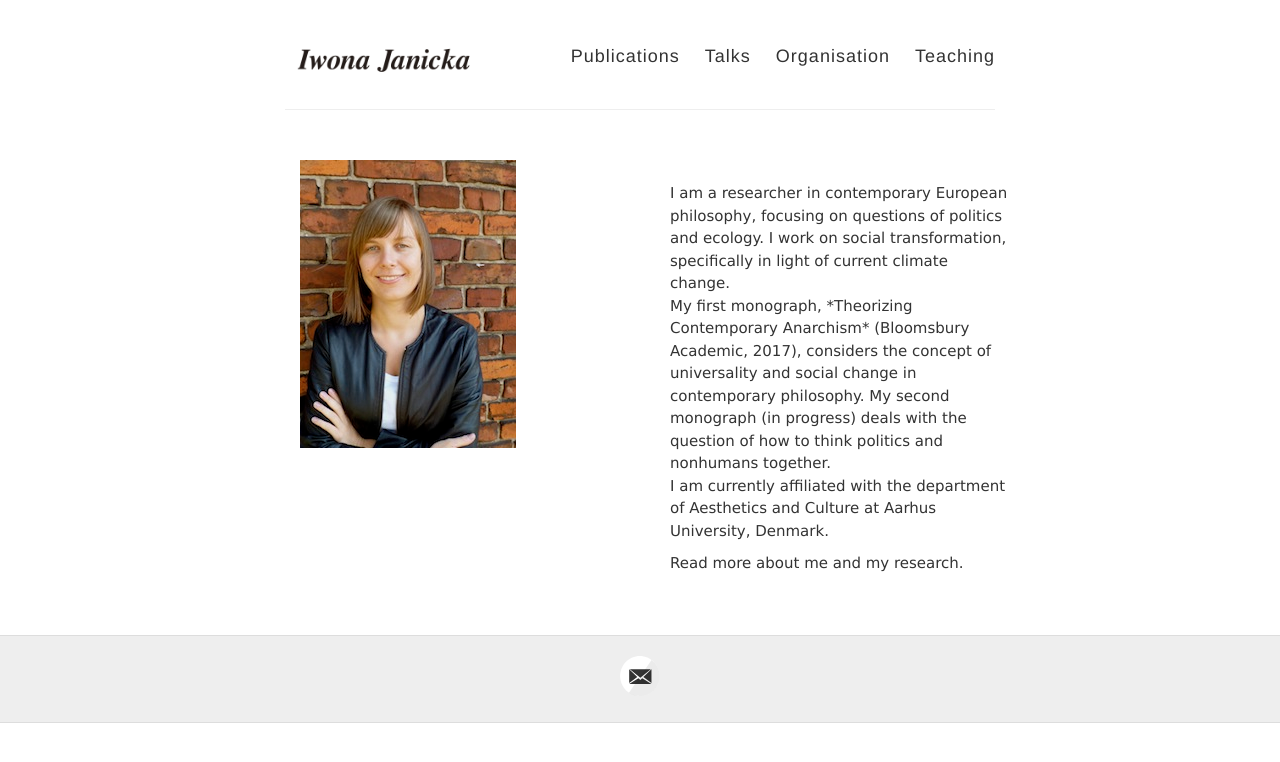
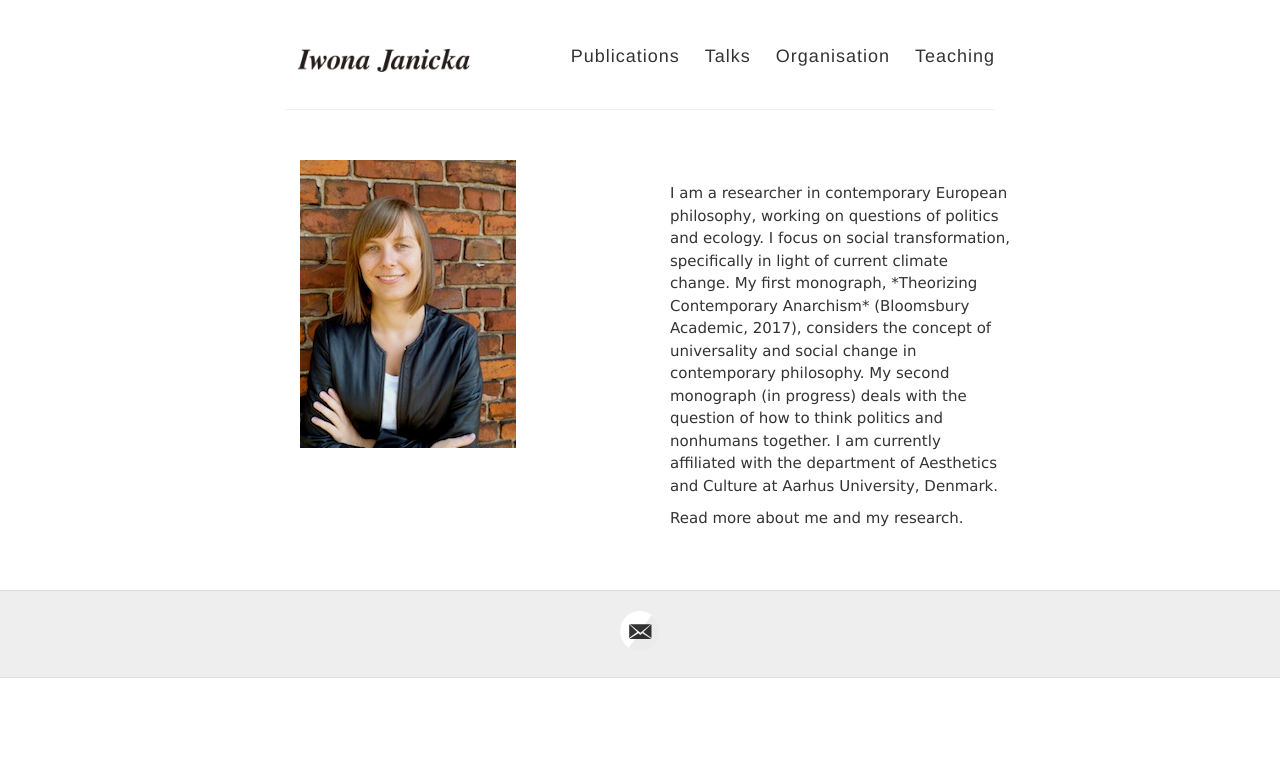
Before and after one commit to IJanicka/IJanicka.github.io, a Jekyll site: the page built from index.md, in a window 1280 px wide. Shown: the top 762 px of the page. Built offline with Jekyll 4.4.1, drawn with Linux system fonts in a browser that asks for light colours.

Commit message:
Update index.md

```diff
--- a/index.md
+++ b/index.md
@@ -10,11 +10,7 @@
     <img src="../images/profile.jpg"/>
     </div>
     <div class="col-sm-6">
-    <p><br>I am a researcher in contemporary European philosophy, focusing on questions of politics and ecology. I work on social transformation, specifically in light of current climate change.<br>
-
-My first monograph, *Theorizing Contemporary Anarchism* (Bloomsbury Academic, 2017), considers the concept of universality and social change in contemporary philosophy. My second monograph (in progress) deals with the question of how to think politics and nonhumans together.<br>
-
-I am currently affiliated with the department of Aesthetics and Culture at Aarhus University, Denmark. </p>
+    <p><br>I am a researcher in contemporary European philosophy, working on questions of politics and ecology. I focus on social transformation, specifically in light of current climate change. My first monograph, *Theorizing Contemporary Anarchism* (Bloomsbury Academic, 2017), considers the concept of universality and social change in contemporary philosophy. My second monograph (in progress) deals with the question of how to think politics and nonhumans together. I am currently affiliated with the department of Aesthetics and Culture at Aarhus University, Denmark. </p>
       <p><a href="about">Read more about me and my research.</a></p>
     </div>
   </div>
```
